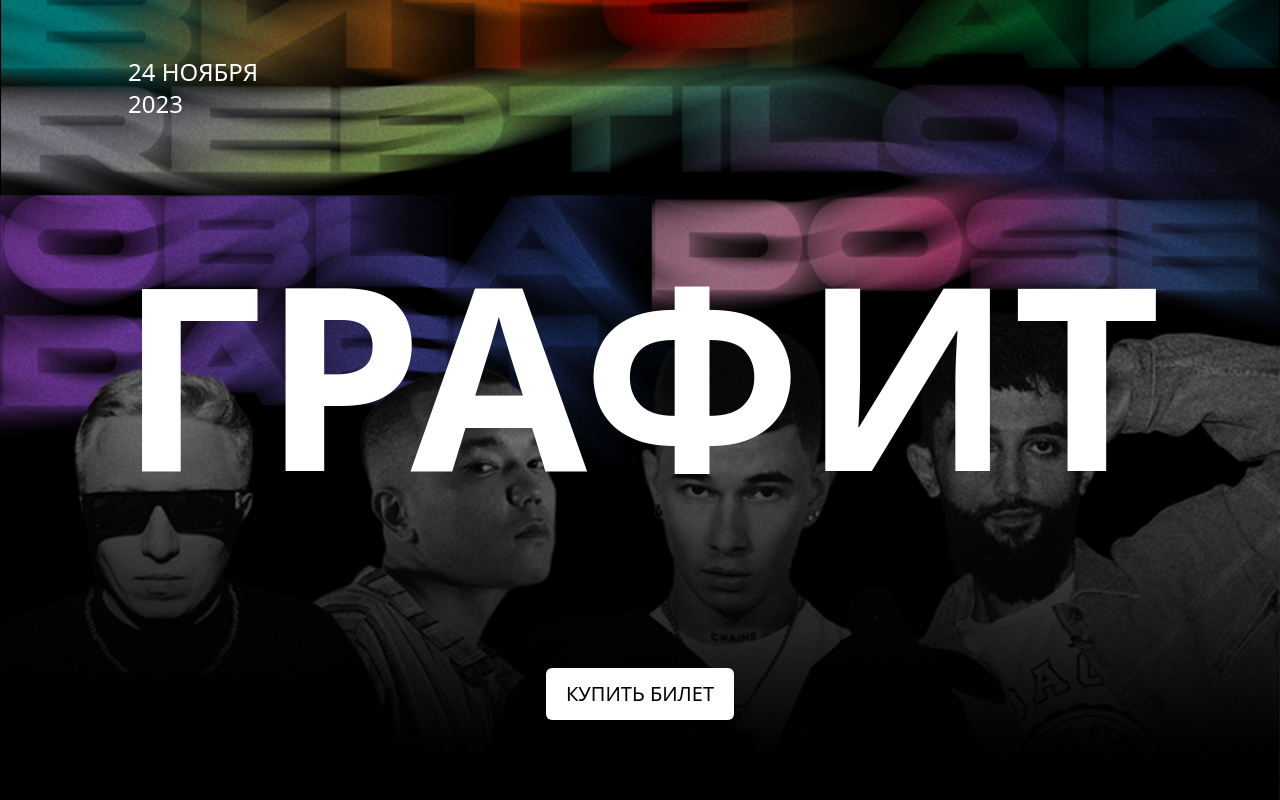
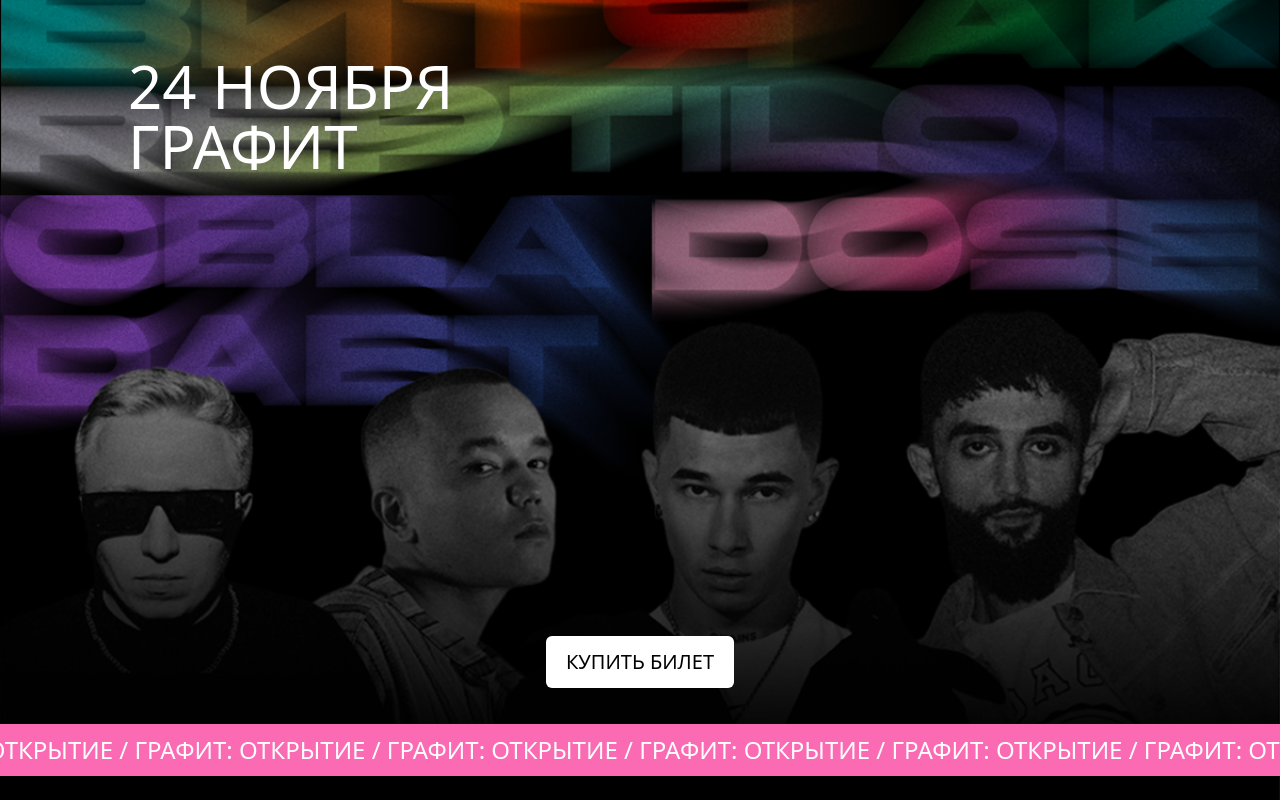
Before and after one commit to mbozhik/old-graphite, an Astro site: page / in a window 1280 px wide. Shown: the top 800 px of the page. Built offline with nearby package versions, Linux system fonts and the light colour scheme; Astro itself is replaced by a stand-in of ours; a web font is replaced by a local one.

Commit message:
making edits to `Hero` block

```diff
--- a/src/components/Hero.astro
+++ b/src/components/Hero.astro
@@ -1,19 +1,22 @@
 ---
 import Button from './UI/Button.astro'
+import RunningLine from './UI/RunningLine.astro'
 
 const heightScreen = '!h-[100svh] !h-[100vh]'
 ---
 
-<section class=`relative flex flex-col text-white ${heightScreen}`>
-  <div class="sm:w-[90%] w-[80%] mx-auto font-medium sm:text-xl text-2xl sm:mt-5 mt-14">
-    <h2>24 НОЯБРЯ</h2>
-    <h2>2023</h2>
+<section class=`relative flex flex-col overflow-x-hidden text-white ${heightScreen}`>
+  <div class="h-full flex flex-col justify-between sm:mt-5 mt-14 sm:mb-24 mb-28">
+    <div class="sm:w-[90%] w-[80%] mx-auto font-medium sm:text-5xl text-6xl">
+      <h2>24 НОЯБРЯ</h2>
+      <h2>ГРАФИТ</h2>
+    </div>
+    <div class="text-xl font-medium">
+      <Button />
+    </div>
   </div>
-  <div class="absolute grid w-full h-screen -z-10 place-items-center bg-black/40">
-    <h1 class="select-none -mt-14 font-semibold text-[20vw] sm:text-[22.5vw] text-center">ГРАФИТ</h1>
-  </div>
-  <div class="absolute w-full text-xl font-medium bottom-20">
-    <Button />
+  <div class="absolute inset-0 grid w-full h-screen -z-10 place-items-end bg-black/40">
+    <RunningLine />
   </div>
   <img class="absolute top-0 left-0 object-cover w-full h-full -z-50" src="../../bg.png" alt="" />
 </section>
```
